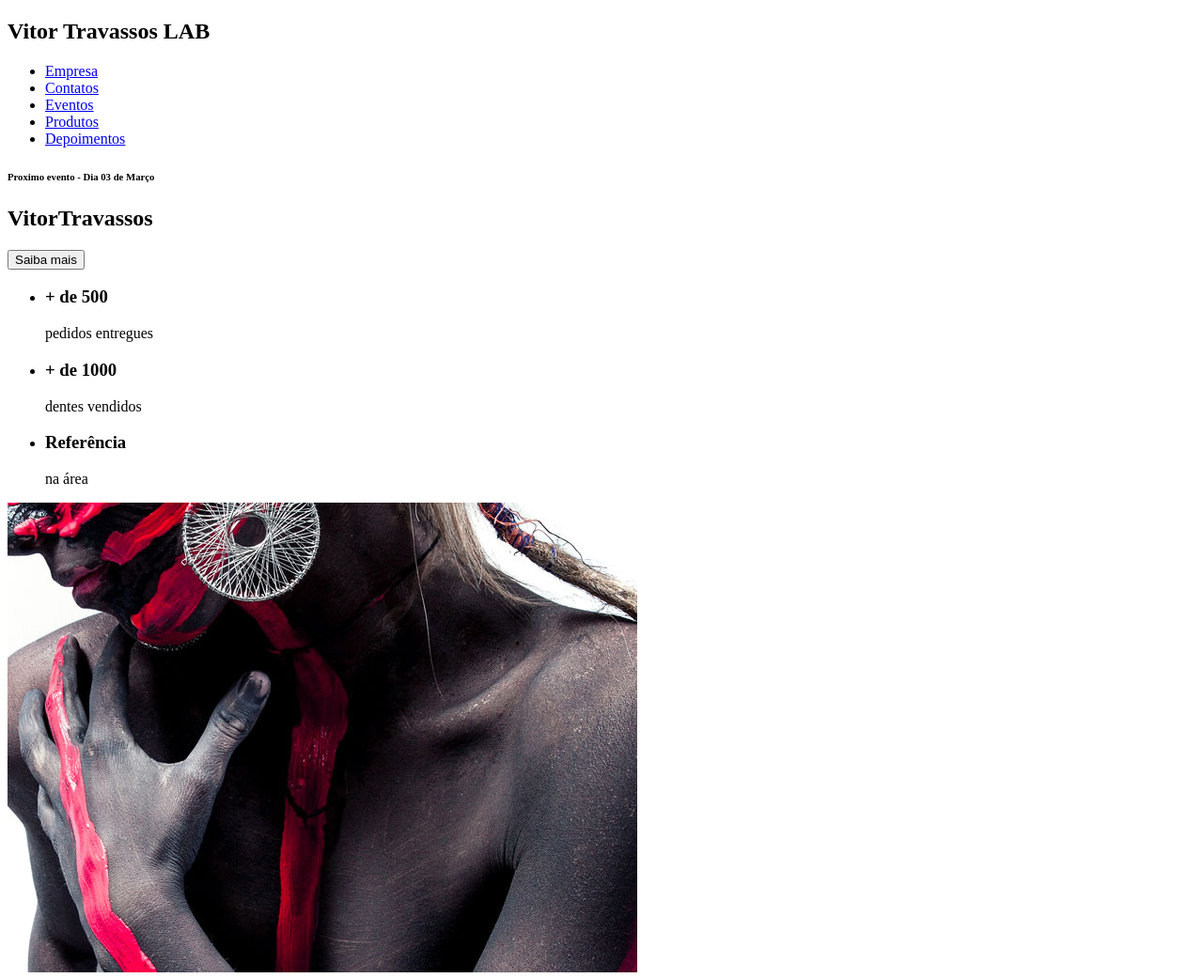
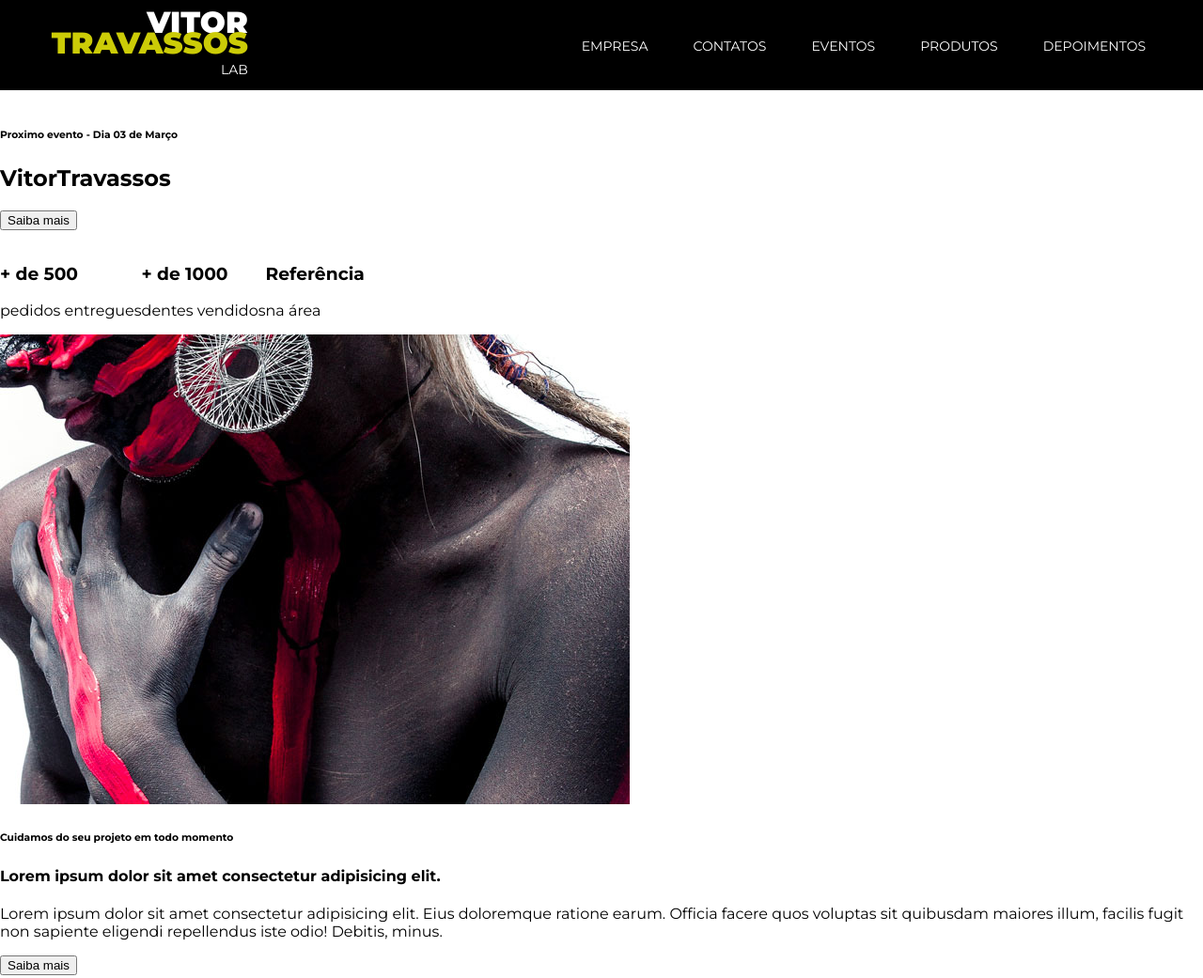
Before and after one commit to tiagomedeiros11/diego-navarro, a website: page index.html in a window 1280 px wide. Shown: the top 1041 px of the page at 94% size. Drawn offline with Linux system fonts and the light colour scheme.

Commit message:
Atualização da navegação

```diff
--- a/index.html
+++ b/index.html
@@ -10,9 +10,12 @@
 
 <body>
 
-    <nav>
-            <h1>Vitor <span> Travassos</span> <span>LAB</span></h1>
-            <ul>
+    <nav class="navegacao">
+            <h1 class="logo">Vitor
+                <span class="travassos"> Travassos</span><br>
+                <span class="lab">LAB</span>
+            </h1>
+            <ul class="navegacao__links">
                 <li>
                     <a href="#empresa">Empresa</a>
                 </li>
--- a/style.css
+++ b/style.css
@@ -0,0 +1,79 @@
+@import url('https://fonts.googleapis.com/css2?family=Montserrat:wght@400;700;900&display=swap');
+
+*{
+    box-sizing: border-box;
+
+
+}
+
+ul{
+    display: flex;
+    list-style: none;
+    padding-left: 0;
+
+}
+
+
+:root{
+    --color-primary: rgb(204, 204, 7);
+    font-family:'Montserrat', sans-serif ;
+    font-size: 16px;
+
+}
+body{
+    margin: 0;
+    padding-top: 7rem;
+}
+
+.navegacao{
+    position: fixed;
+    display: grid;
+    grid-template-columns: 2fr 8fr;
+    align-items: center;
+    top: 0;
+    width: 100vw;
+    background-color: rgb(0, 0, 0);
+    color: white;
+    padding: 13px;
+    margin-top: 0;
+    height: 6rem;
+}
+.logo{
+    text-transform: uppercase;
+    line-height: 0.5ch;
+    font-weight: 900;
+    font-size: 2rem;
+    text-align: left;
+    line-height: 1ch;
+    margin-top: 0;
+    margin-bottom: 0;
+    text-align: right;
+}
+.travassos{
+    color: rgb(204, 204, 7);
+    font-weight: 900;
+    text-transform: uppercase;
+}
+
+.navegacao__links{
+    justify-self: end;
+}
+.navegacao__links a {
+    color: white;
+    text-decoration: none;
+    font-weight: 300;
+}
+.navegacao__links a:hover{
+    color: var(--color-primary);
+}
+.navegacao__links li{
+    margin-right: 3rem;
+    font-size: 0.875rem;
+    text-transform: uppercase;
+}
+
+.lab{
+    font-size: 0.875rem;
+    font-weight: 300;
+    text-align: right;
+}
```
